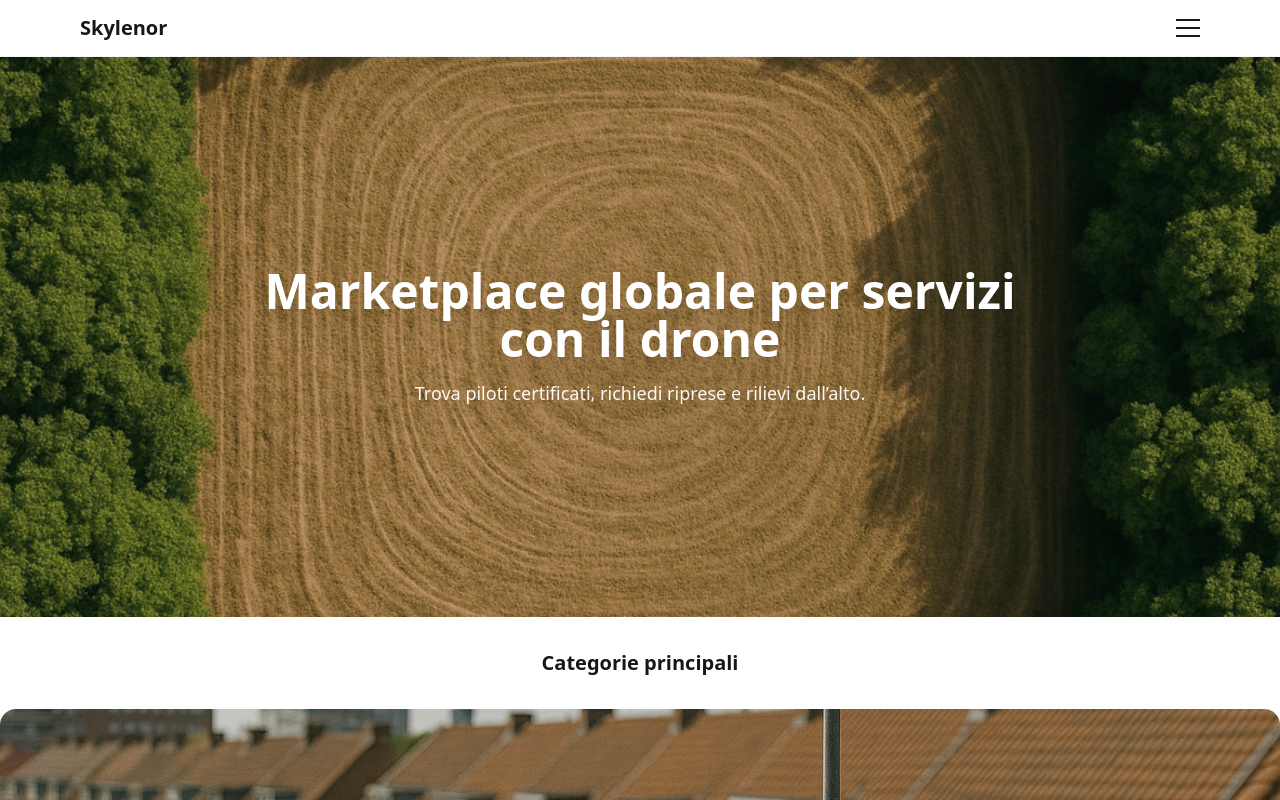
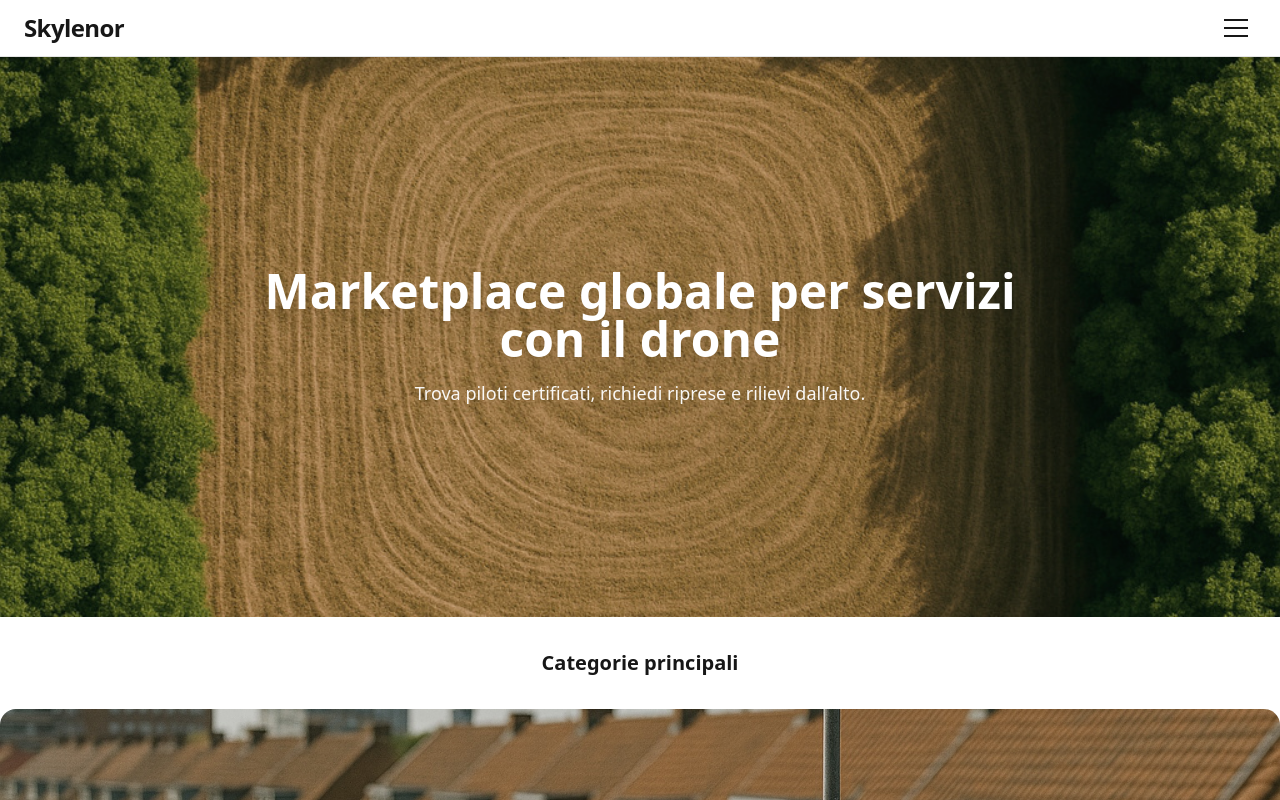
Before and after one commit to alessiomarciano007-prog/skylenor, a Next.js app: page / in a window 1280 px wide. Shown: the top 800 px of the page. Built offline with nearby package versions, Linux system fonts and the light colour scheme.

Commit message:
Update layout.tsx

```diff
--- a/app/layout.tsx
+++ b/app/layout.tsx
@@ -1,40 +1,81 @@
-// app/layout.tsx
-import './globals.css';
-import Link from 'next/link';
-import React from 'react';
+import "./globals.css";
+import Link from "next/link";
+import React from "react";
 
 export const metadata = {
-  title: 'Skylenor',
-  description: 'Marketplace globale per servizi con drone',
+  title: "Skylenor",
+  description: "Marketplace globale per servizi con drone",
 };
 
 export default function RootLayout({ children }: { children: React.ReactNode }) {
   return (
     <html lang="it">
       <body className="bg-white text-neutral-900 antialiased">
-        <header className="sticky top-0 z-50 backdrop-blur supports-[backdrop-filter]:bg-white/70 bg-white/90 border-b border-neutral-100">
-          <div className="mx-auto max-w-6xl px-4 h-14 flex items-center justify-between">
-            <Link href="/" className="font-semibold text-xl">Skylenor</Link>
-
-            {/* hamburger */}
-            <details className="relative">
-              <summary className="list-none cursor-pointer p-2 -mr-2" aria-label="Apri menu">
-                <div className="w-6 h-[2px] bg-neutral-900 mb-[6px]" />
-                <div className="w-6 h-[2px] bg-neutral-900 mb-[6px]" />
-                <div className="w-6 h-[2px] bg-neutral-900" />
-              </summary>
-              <nav className="absolute right-0 mt-3 w-56 rounded-xl border bg-white shadow-lg p-2 space-y-1">
-                <Link href="/galleria" className="menu-item">Galleria progetti</Link>
-                <Link href="/flotta" className="menu-item">La nostra flotta</Link>
-                <Link href="/lavora" className="menu-item">Lavora con noi</Link>
-                <a href="#contatti" className="menu-item">Contatti (in fondo)</a>
-              </nav>
-            </details>
-          </div>
-        </header>
-
+        <Header />
         {children}
+        <Footer />
       </body>
     </html>
   );
 }
+
+/** HEADER con menu a tendina mobile */
+function Header() {
+  return (
+    <header className="sticky top-0 z-50 bg-white/70 backdrop-blur border-b border-neutral-200">
+      <div className="mx-auto max-w-7xl px-4 sm:px-6 h-14 flex items-center justify-between">
+        <Link href="/" className="font-black text-2xl tracking-tight">Skylenor</Link>
+        <MobileMenu />
+      </div>
+    </header>
+  );
+}
+
+/** Menu a tendina */
+function MobileMenu() {
+  const [open, setOpen] = React.useState(false);
+  React.useEffect(() => {
+    const onEsc = (e: KeyboardEvent) => e.key === "Escape" && setOpen(false);
+    window.addEventListener("keydown", onEsc);
+    return () => window.removeEventListener("keydown", onEsc);
+  }, []);
+  return (
+    <>
+      <button
+        aria-label="Apri menu"
+        onClick={() => setOpen(!open)}
+        className="relative w-10 h-10 grid place-items-center"
+      >
+        <div className="space-y-1.5">
+          <span className="block h-0.5 w-6 bg-neutral-900"></span>
+          <span className="block h-0.5 w-6 bg-neutral-900"></span>
+          <span className="block h-0.5 w-6 bg-neutral-900"></span>
+        </div>
+      </button>
+
+      {open && (
+        <div
+          className="absolute left-0 right-0 top-14 bg-white border-b border-neutral-200 shadow-sm"
+          onClick={() => setOpen(false)}
+        >
+          <nav className="max-w-7xl mx-auto px-4 sm:px-6 py-2 divide-y divide-neutral-200">
+            <Link className="block py-3 text-lg" href="/galleria">Galleria progetti</Link>
+            <Link className="block py-3 text-lg" href="/flotta">La nostra flotta</Link>
+            <Link className="block py-3 text-lg" href="/lavora">Lavora con noi</Link>
+          </nav>
+        </div>
+      )}
+    </>
+  );
+}
+
+function Footer() {
+  return (
+    <footer className="border-t border-neutral-200">
+      <div className="max-w-7xl mx-auto px-4 sm:px-6 py-8 text-center text-sm text-neutral-500">
+        © 2025 Skylenor — “Osserva il mondo dall’alto” • Contatto:{" "}
+        <a className="underline" href="mailto:support@skylenor.com">support@skylenor.com</a>
+      </div>
+    </footer>
+  );
+}
```
